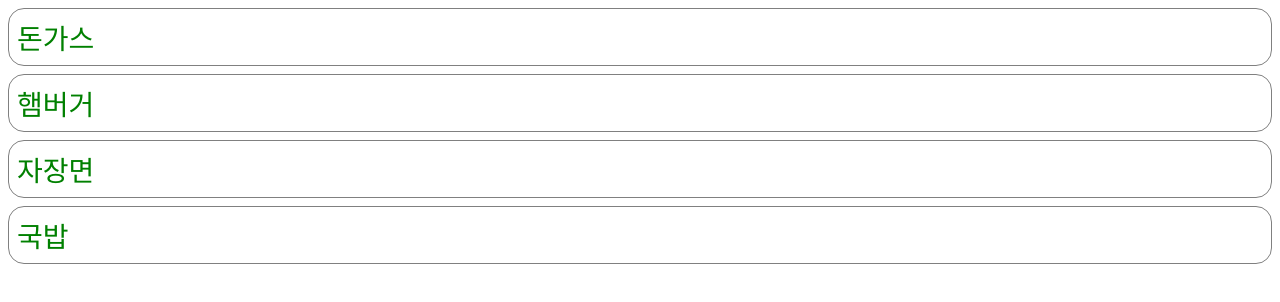
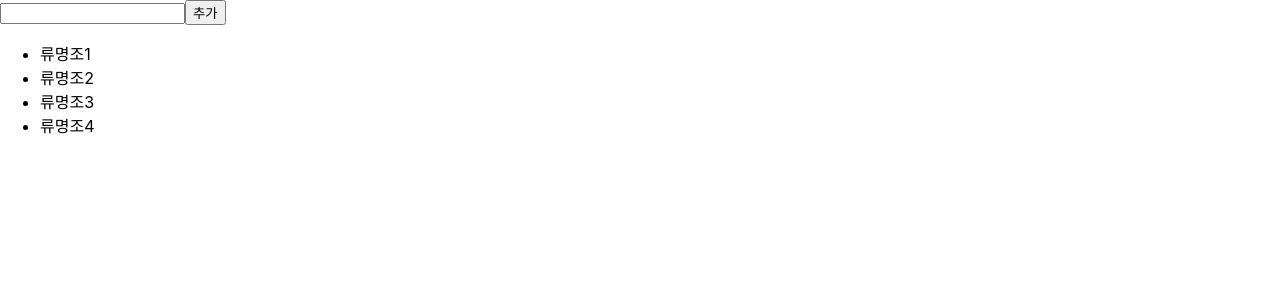
Before and after one commit to Ryumyuong/K0201_React_Test, a React (Create React App) app in the folder class-exam/: page / in a window 1280 px wide. Shown: the top 302 px of the page. Built offline with nearby package versions, Linux system fonts and the light colour scheme.

Commit message:
230530 6교시 내장함수 및 state 연습라이브 코딩

```diff
--- a/class-exam/src/index.js
+++ b/class-exam/src/index.js
@@ -1,7 +1,6 @@
 import React from 'react';
 import ReactDOM from 'react-dom';
 import './index.css';
-import App from './App';
 import reportWebVitals from './reportWebVitals';
 import ConfirmDialog from './ch4/ConfirmDialog';
 import Tick from './ch4_exam/Tick';
@@ -10,11 +9,12 @@ import MyTest1 from './ch4_exam/MyTest1';
 import CommentList from './ch5/CommentList';
 import NotiList from './ch6/NotiList';
 import MenuItemList from './ch6/MenuItemList';
+import TestSample from './test_sample/TestSample';
 
 // 생성주기를 테스트 하는 코드에서 React.StrictMode를 제거하고 실행하는게 가독성 면에서 좋다.
 ReactDOM.render(
   <React.StrictMode>
-    <MenuItemList/>
+    <TestSample/>
   </React.StrictMode>,
   document.getElementById('root')
 );
--- /dev/null
+++ b/class-exam/src/test_sample/TestSample.jsx
@@ -0,0 +1,24 @@
+import React, { useState } from 'react';
+
+const TestSample = () => {
+  const [names, setNames] = useState([
+    { id: 1, text: '류명조1' },
+    { id: 2, text: '류명조2' },
+    { id: 3, text: '류명조3' },
+    { id: 4, text: '류명조4' },
+  ]);
+
+  const [inputText, setInputText] = useState('');
+  const [nextId, setNextId] = useState(5);
+
+  const onChange = (e) => setInputText(e.target.value);
+
+  const nameList = names.map(name => <li key={name.id}>{name.text}</li>)
+  return <>
+    <input value={inputText} onChange={onChange}/>
+    <button>추가</button>
+    <ul>{nameList}</ul>
+  </>;
+};
+
+export default TestSample;
```
